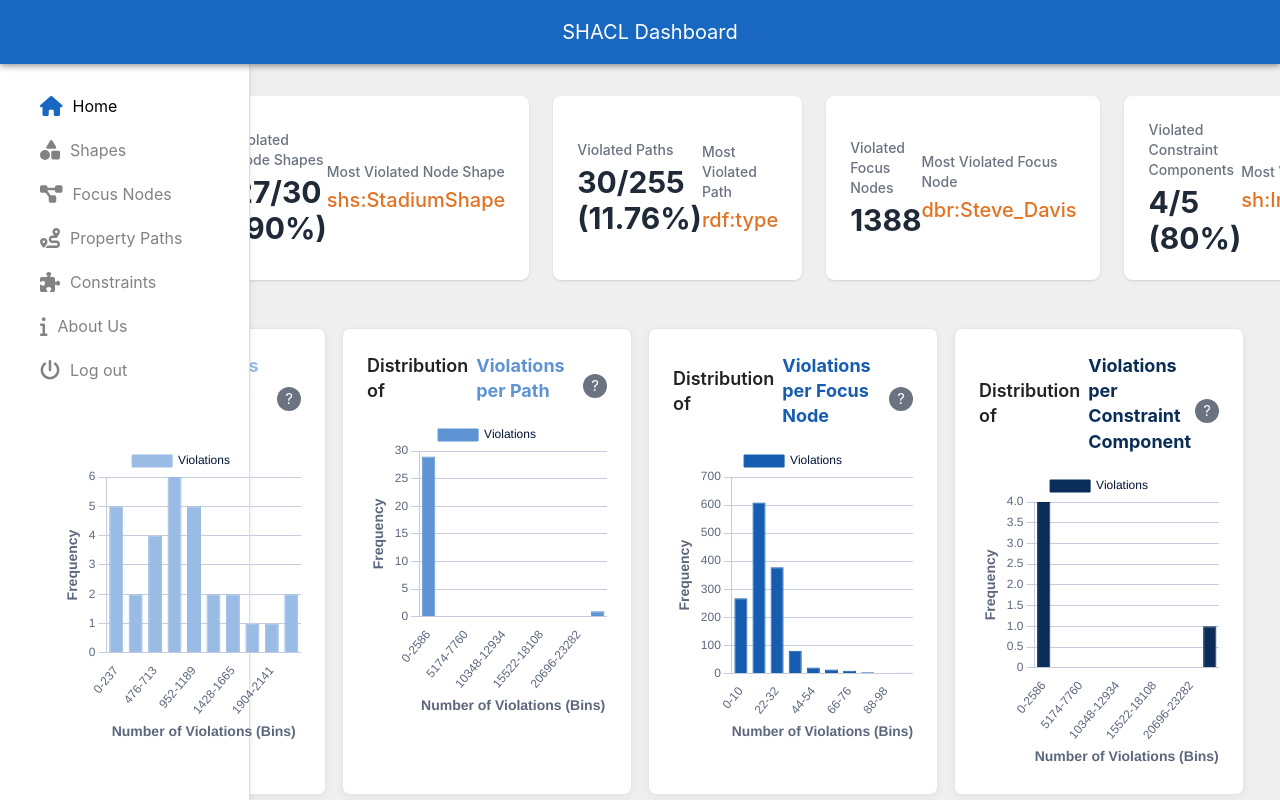
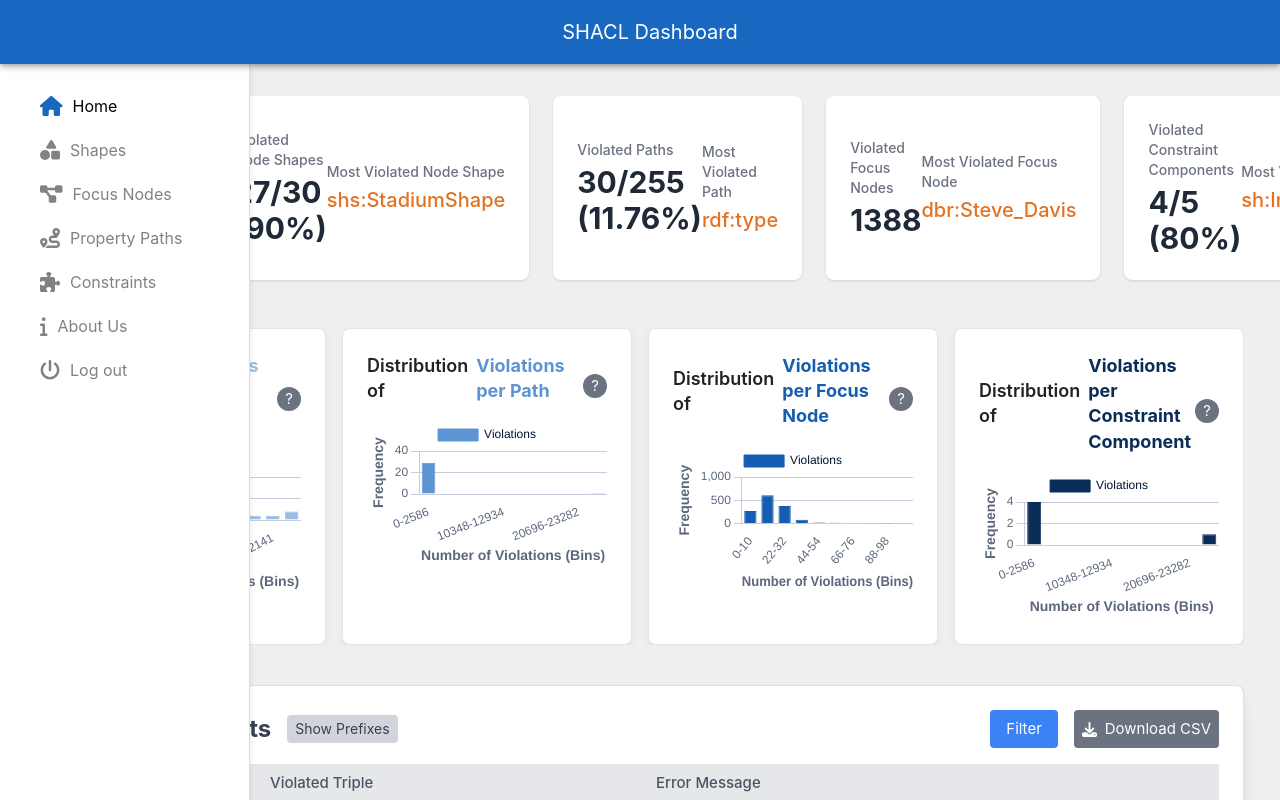
Before and after one commit to DE-TUM/shacl-dashboard, a Vue app in the folder frontend/: page /home in a window 1280 px wide. Both pictures are taken after a click on the button "ENTER". Built offline with nearby package versions, Linux system fonts and the light colour scheme.

Commit message:
UI Updates klappe die zweite

```diff
--- a/frontend/src/components/Charts/HeatmapChart.vue
+++ b/frontend/src/components/Charts/HeatmapChart.vue
@@ -1,5 +1,5 @@
 <template>
-  <div class="chart-card w-full">
+  <div class="chart-card w-full overflow-hidden">
     <div class="chart-header flex justify-between items-center">
       <h3 class="inline-flex items-center gap-2">
         {{ title }}
--- a/frontend/src/components/Charts/HistogramChart.vue
+++ b/frontend/src/components/Charts/HistogramChart.vue
@@ -1,10 +1,10 @@
 <template>
-  <div class="chart-card">
+  <div class="chart-card w-full max-w-full overflow-hidden">
     <div class="chart-header flex justify-between items-center">
       <h3 class="inline-flex items-center gap-2" v-html="title"></h3>
       <ToggleQuestionMark :explanation="explanationText" />
     </div>
-    <div class="chart-body">
+    <div class="chart-body w-full h-auto">
       <canvas ref="histogramCanvas"></canvas>
     </div>
   </div>
--- a/frontend/src/components/Layout/MainContent.vue
+++ b/frontend/src/components/Layout/MainContent.vue
@@ -6,7 +6,7 @@
   <div
     v-for="(tag, index) in tags"
     :key="index"
-    class="card flex flex-row items-center bg-white shadow rounded-lg p-6 hover:shadow-md transition"
+    class="card flex flex-col sm:flex-row items-center bg-white shadow rounded-lg p-6 hover:shadow-md transition"
   >
     <div class="flex-grow">
       <h3 class="text-sm font-medium text-gray-500 mb-1">{{ tag.title }}</h3>
@@ -65,7 +65,7 @@
       />
     </div> -->
 <!-- Histograms Section -->
-<div class="grid grid-cols-4 gap-4 mb-4">
+<div class="grid grid-cols-4 gap-4 mb-4 w-full max-w-full overflow-hidden transition">
       <!-- Histogram for Violations per Shape -->
       <HistogramChart
         :title="`Distribution of <span style='color: rgba(154, 188, 228);; font-weight: bold;'>Violations per Node Shape</span>`"
@@ -99,7 +99,7 @@
     </div>
 
     <!-- Table Section -->
-    <ViolationTable class="card bg-white shadow-lg rounded-lg p-6" style="grid-column: span 3;" />
+    <ViolationTable class="card bg-white shadow-lg rounded-lg p-6 w-full max-w-full overflow-hidden" style="grid-column: span 3;" />
   </div>
 </template>
 
--- a/frontend/src/components/Layout/MainLayout.vue
+++ b/frontend/src/components/Layout/MainLayout.vue
@@ -37,7 +37,7 @@ onMounted(() => {
   <v-main style="height: calc(100vh - 64px); display: flex; margin-top: 64px; padding: 0;">
     <v-row no-gutters style="width: 100%; height: 100%;">
       <!-- Sidebar with auto width -->
-      <v-col style="padding: 0; margin: 0; max-width: 300px;">
+      <v-col style="padding: 0; margin: 0; max-width: 250px;">
         <SideBar @updateView="handleViewUpdate" />
       </v-col>
 
--- a/frontend/src/components/Layout/SideBar.vue
+++ b/frontend/src/components/Layout/SideBar.vue
@@ -83,7 +83,8 @@ const logoutConfirmed = () => {
   display: flex;
   flex-direction: column;
   padding: 20px 0;
-  overflow-y: auto; /* Add this to ensure scrolling works if needed */
+  overflow-y: auto;
+  z-index: 50;/* Add this to ensure scrolling works if needed */
 }
 
 .confirmation-modal {
```
